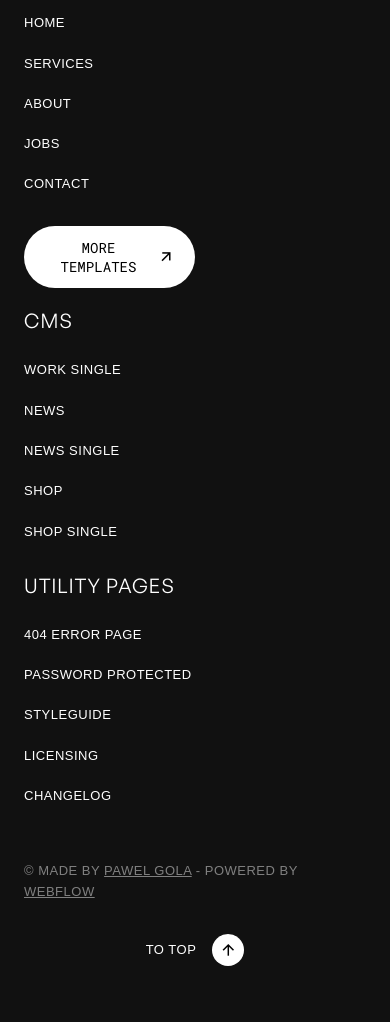
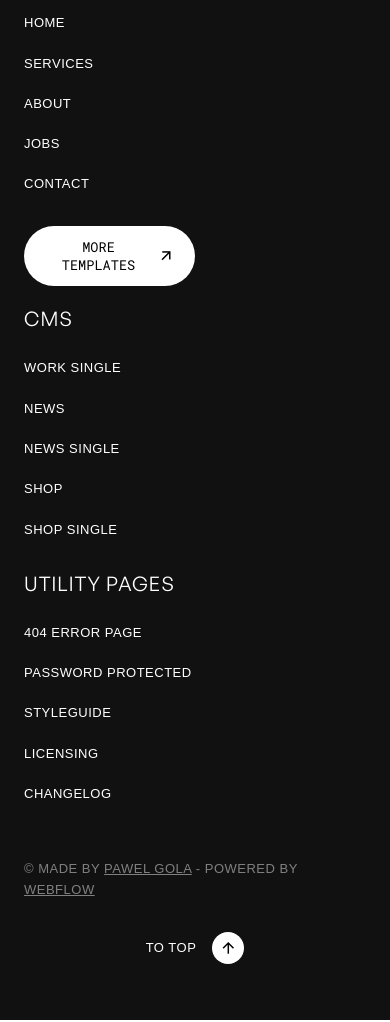
Before and after one commit to Arnab-satpati/project7, a plain HTML site: page index.html in a window 390 px wide. Shown: the part 9225-10247 px from the top of the page. Drawn offline with nearby package versions, Linux system fonts and the light colour scheme.

Commit message:
Update styles.css

```diff
--- a/styles.css
+++ b/styles.css
@@ -672,7 +672,7 @@ body {
   footer .section2 button span {
     font-family: "CustomFont", sans-serif;
     color: black;
-    font-size: 0.88rem;
+    font-size: 0.85rem;
   }
   footer .section2 button i {
     font-size: large;
```
